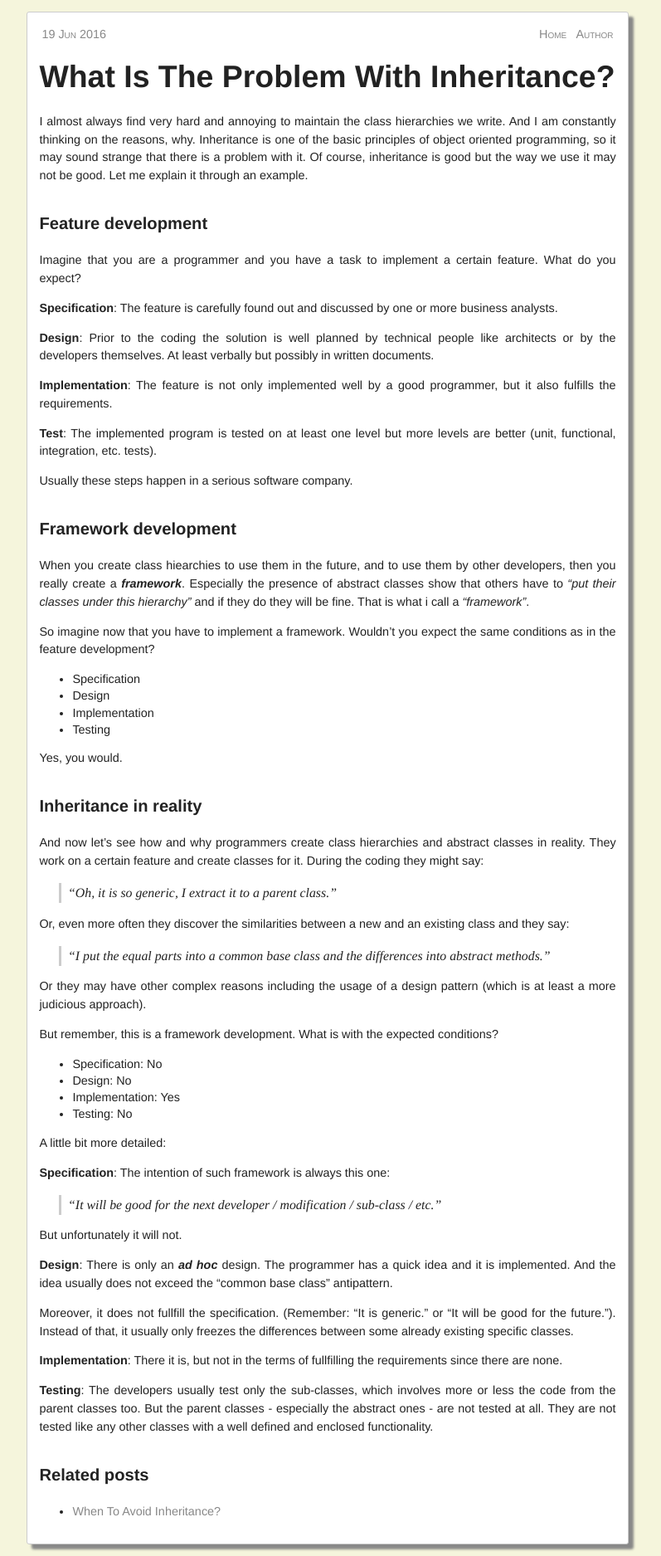
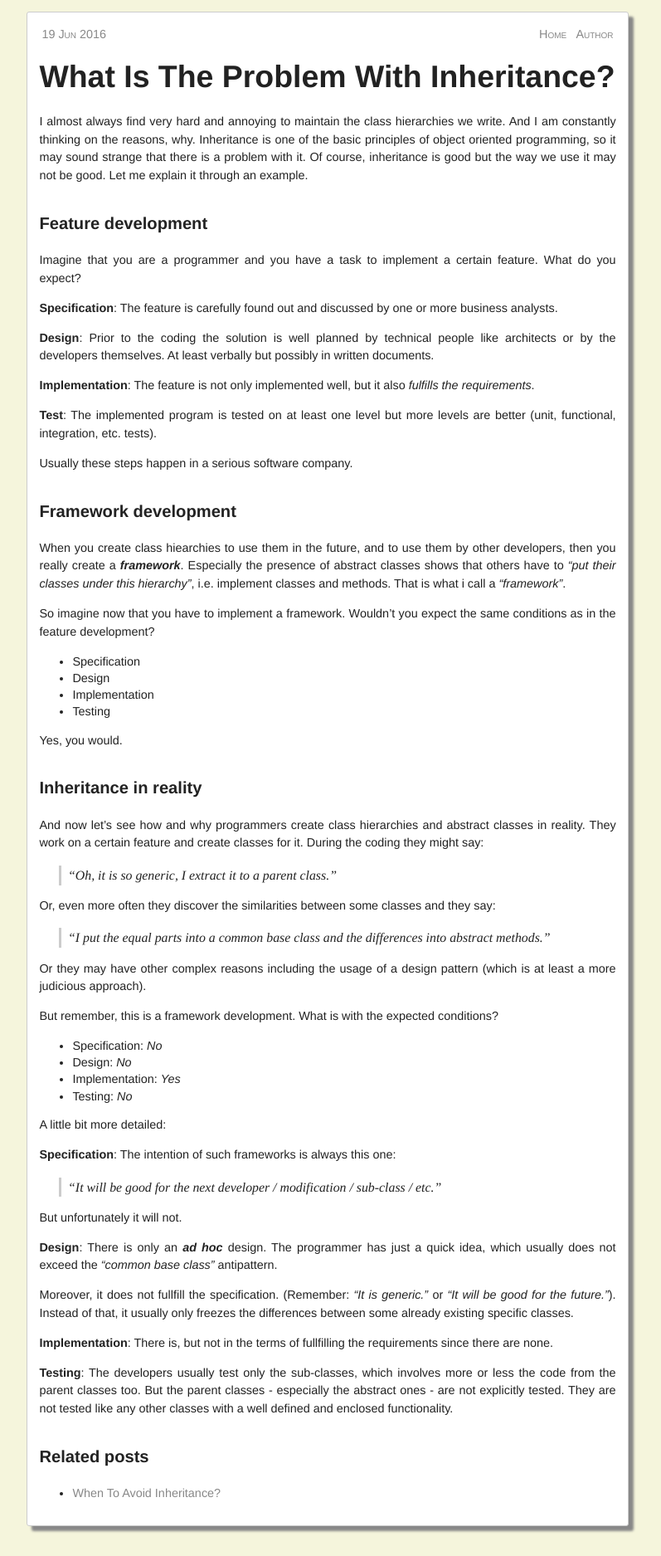
Before and after one commit to woj-tek/petozoltan.github.io, a Jekyll site: the page built from _posts/2016-06-19-what-is-the-problem-with-inheritance.md, in a window 1280 px wide. Shown: the whole page at 83% size, without its empty margins (245-1042 px from the left). Built offline with Jekyll 4.4.1, drawn with Linux system fonts in a browser that asks for light colours; after the commit the page ends 1854 px from its top, so only the background shows below that.

Commit message:
Minor corrections

```diff
--- a/_posts/2016-06-19-what-is-the-problem-with-inheritance.md
+++ b/_posts/2016-06-19-what-is-the-problem-with-inheritance.md
@@ -13,7 +13,7 @@ Imagine that you are a programmer and you have a task to implement a certain fea
 
 **Design**: Prior to the coding the solution is well planned by technical people like architects or by the developers themselves. At least verbally but possibly in written documents.
 
-**Implementation**: The feature is not only implemented well by a good programmer, but it also fulfills the requirements.
+**Implementation**: The feature is not only implemented well, but it also *fulfills the requirements*.
 
 **Test**: The implemented program is tested on at least one level but more levels are better (unit, functional, integration, etc. tests).
 
@@ -21,7 +21,7 @@ Usually these steps happen in a serious software company.
 
 ### Framework development
 
-When you create class hiearchies to use them in the future, and to use them by other developers, then you really create a ***framework***. Especially the presence of abstract classes show that others have to *"put their classes under this hierarchy"* and if they do they will be fine. That is what i call a *"framework"*.
+When you create class hiearchies to use them in the future, and to use them by other developers, then you really create a ***framework***. Especially the presence of abstract classes shows that others have to *"put their classes under this hierarchy"*, i.e. implement classes and methods. That is what i call a *"framework"*.
 
 So imagine now that you have to implement a framework. Wouldn't you expect the same conditions as in the feature development?
 
@@ -38,7 +38,7 @@ And now let's see how and why programmers create class hierarchies and abstract
 
 > "Oh, it is so generic, I extract it to a parent class."
 
-Or, even more often they discover the similarities between a new and an existing class and they say:
+Or, even more often they discover the similarities between some classes and they say:
 
 > "I put the equal parts into a common base class and the differences into abstract methods."
 
@@ -46,26 +46,26 @@ Or they may have other complex reasons including the usage of a design pattern (
 
 But remember, this is a framework development. What is with the expected conditions?
 
-* Specification: No
-* Design: No
-* Implementation: Yes
-* Testing: No
+* Specification: *No*
+* Design: *No*
+* Implementation: *Yes*
+* Testing: *No*
 
 A little bit more detailed:
 
-**Specification**: The intention of such framework is always this one:
+**Specification**: The intention of such frameworks is always this one:
 
 > "It will be good for the next developer / modification / sub-class / etc."
 
 But unfortunately it will not.
 
-**Design**: There is only an ***ad hoc*** design. The programmer has a quick idea and it is implemented. And the idea usually does not exceed the "common base class" antipattern.
+**Design**: There is only an ***ad hoc*** design. The programmer has just a quick idea, which usually does not exceed the *"common base class"* antipattern.
 
-Moreover, it does not fullfill the specification. (Remember: "It is generic." or "It will be good for the future."). Instead of that, it usually only freezes the differences between some already existing specific classes.
+Moreover, it does not fullfill the specification. (Remember: *"It is generic."* or *"It will be good for the future."*). Instead of that, it usually only freezes the differences between some already existing specific classes.
 
-**Implementation**: There it is, but not in the terms of fullfilling the requirements since there are none.
+**Implementation**: There is, but not in the terms of fullfilling the requirements since there are none.
 
-**Testing**: The developers usually test only the sub-classes, which involves more or less the code from the parent classes too. But the parent classes - especially the abstract ones - are not tested at all. They are not tested like any other classes with a well defined and enclosed functionality.
+**Testing**: The developers usually test only the sub-classes, which involves more or less the code from the parent classes too. But the parent classes - especially the abstract ones - are not explicitly tested. They are not tested like any other classes with a well defined and enclosed functionality.
 
 ### Related posts
 
```
